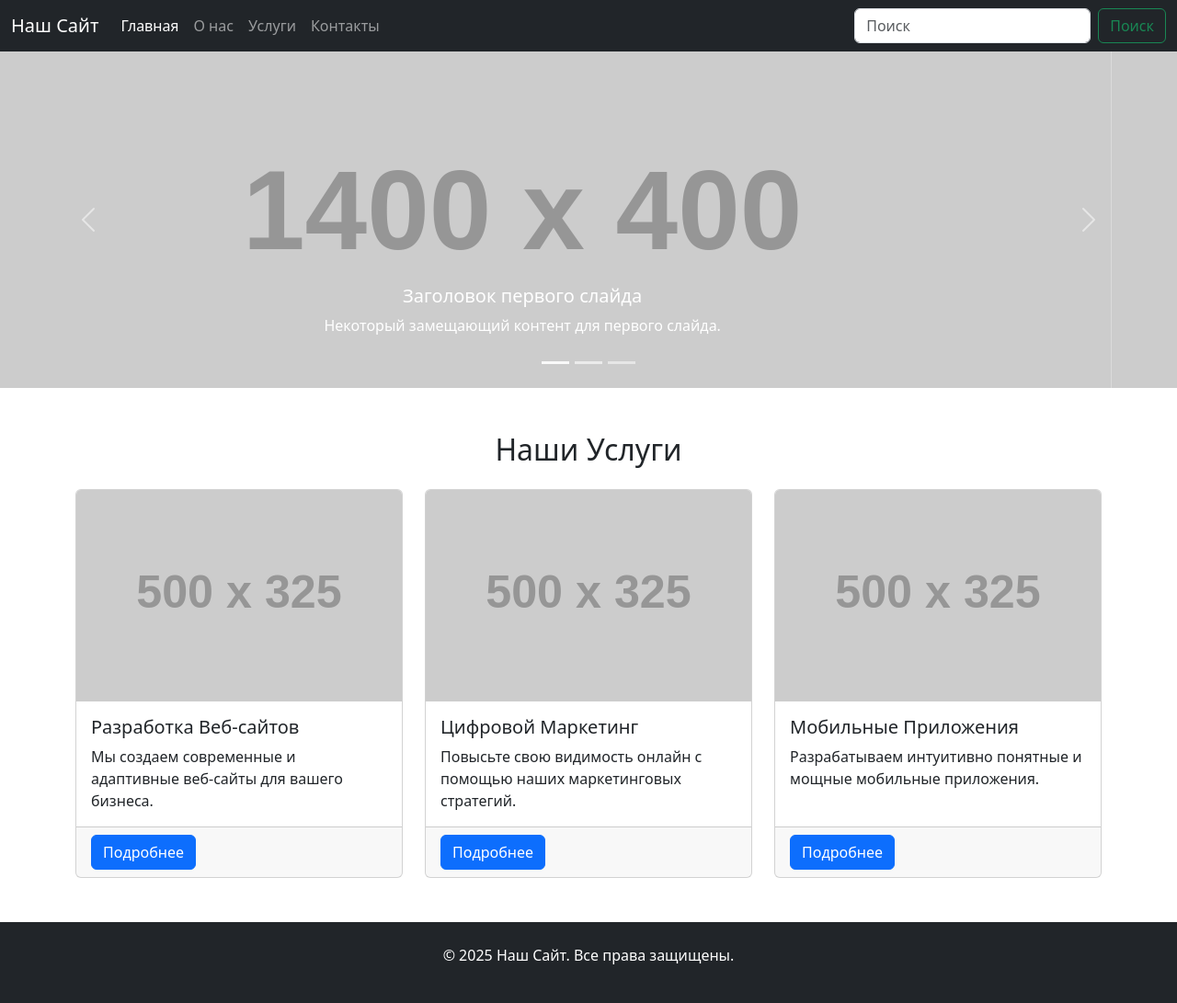
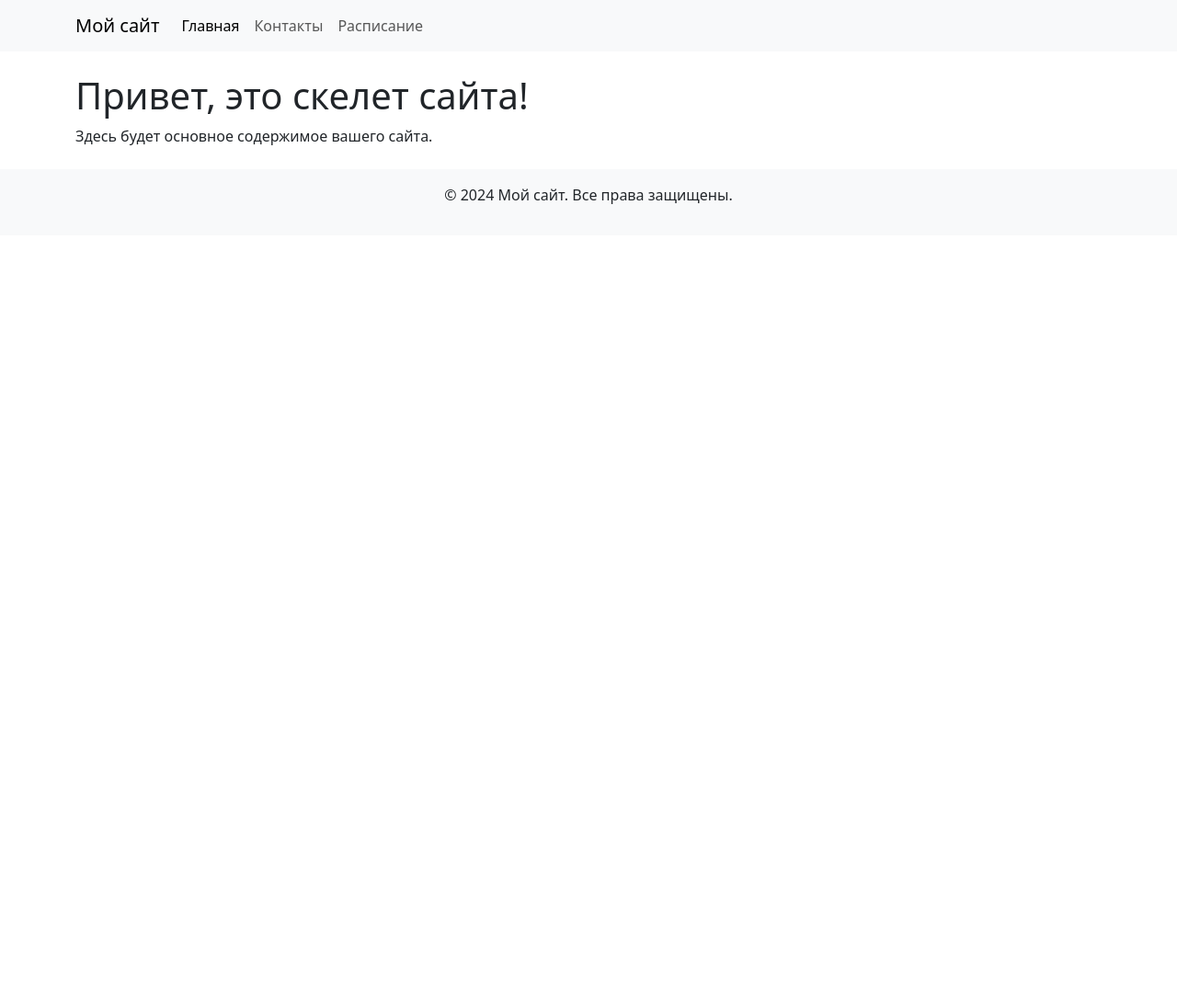
Before and after one commit to AlinaAvazova/profile, a plain HTML site: page index.html in a window 1280 px wide. Shown: the whole page at 92% size. After the commit the page ends 800 px from the top, so only its background shows below. Drawn offline with nearby package versions, Linux system fonts and the light colour scheme; placeholder pictures from the web are drawn by us; a small style sheet from the web is missing.

Commit message:
Update index.html

```diff
--- a/index.html
+++ b/index.html
@@ -1,132 +1,52 @@
 <!DOCTYPE html>
-<html lang="en">
+<html lang="ru">
 <head>
     <meta charset="UTF-8">
     <meta name="viewport" content="width=device-width, initial-scale=1.0">
-    <title>Расширенный Скелет Bootstrap</title>
-    <link href="https://cdn.jsdelivr.net/npm/bootstrap@5.3.3/dist/css/bootstrap.min.css" rel="stylesheet" integrity="sha384-QWTKZyjpPEjISv5WaRU9OFeRpok6YctnYmDr5pNlyT2bRjXh0JMhjY6hW+ALEwIH" crossorigin="anonymous">
+    <title>Скелет сайта Bootstrap</title>
+
+    <link href="https://cdn.jsdelivr.net/npm/bootstrap@5.3.3/dist/css/bootstrap.min.css" rel="stylesheet" integrity="sha384-QWTKZyjpPEjISv5WaRU9O5Ry4Ev6zG6OuTvoQVluJ1Q3gpU1tW8YyjyhkpugjQvn" crossorigin="anonymous">
+    <link rel="stylesheet" href="style.css">
 </head>
 <body>
 
-    <nav class="navbar navbar-expand-lg navbar-dark bg-dark">
-        <div class="container-fluid">
-            <a class="navbar-brand" href="#">Наш Сайт</a>
+
+    <header>
+        <nav class="navbar navbar-expand-lg navbar-light bg-light">
+            <div class="container">
+                <a class="navbar-brand" href="#">Мой сайт</a>
                 <button class="navbar-toggler" type="button" data-bs-toggle="collapse" data-bs-target="#navbarNav" aria-controls="navbarNav" aria-expanded="false" aria-label="Toggle navigation">
                     <span class="navbar-toggler-icon"></span>
                 </button>
                 <div class="collapse navbar-collapse" id="navbarNav">
-                <ul class="navbar-nav me-auto mb-2 mb-lg-0">
+                    <ul class="navbar-nav">
                         <li class="nav-item">
-                        <a class="nav-link active" aria-current="page" href="#">Главная</a>
+                            <a class="nav-link active" aria-current="page" href="index.html">Главная</a>
                         </li>
                         <li class="nav-item">
-                        <a class="nav-link" href="#">О нас</a>
+                            <a class="nav-link" href="pages/contacts.html">Контакты</a>
                         </li>
                         <li class="nav-item">
-                        <a class="nav-link" href="#">Услуги</a>
-                    </li>
-                    <li class="nav-item">
-                        <a class="nav-link" href="#">Контакты</a>
+                            <a class="nav-link" href="pages/schedule.html">Расписание</a>
                         </li>
                     </ul>
-                <form class="d-flex" role="search">
-                    <input class="form-control me-2" type="search" placeholder="Поиск" aria-label="Search">
-                    <button class="btn btn-outline-success" type="submit">Поиск</button>
-                </form>
                 </div>
             </div>
         </nav>
+    </header>
 
-    <main>
-        <div id="carouselExampleCaptions" class="carousel slide" data-bs-ride="carousel">
-            <div class="carousel-indicators">
-                <button type="button" data-bs-target="#carouselExampleCaptions" data-bs-slide-to="0" class="active" aria-current="true" aria-label="Slide 1"></button>
-                <button type="button" data-bs-target="#carouselExampleCaptions" data-bs-slide-to="1" aria-label="Slide 2"></button>
-                <button type="button" data-bs-target="#carouselExampleCaptions" data-bs-slide-to="2" aria-label="Slide 3"></button>
-            </div>
-            <div class="carousel-inner">
-                <div class="carousel-item active">
-                    <img src="https://via.placeholder.com/1400x400/777?text=Слайд+1" class="d-block w-100" alt="Слайд 1">
-                    <div class="carousel-caption d-none d-md-block">
-                        <h5>Заголовок первого слайда</h5>
-                        <p>Некоторый замещающий контент для первого слайда.</p>
-                    </div>
-                </div>
-                <div class="carousel-item">
-                    <img src="https://via.placeholder.com/1400x400/666?text=Слайд+2" class="d-block w-100" alt="Слайд 2">
-                    <div class="carousel-caption d-none d-md-block">
-                        <h5>Заголовок второго слайда</h5>
-                        <p>Некоторый замещающий контент для второго слайда.</p>
-                    </div>
-                </div>
-                <div class="carousel-item">
-                    <img src="https://via.placeholder.com/1400x400/555?text=Слайд+3" class="d-block w-100" alt="Слайд 3">
-                    <div class="carousel-caption d-none d-md-block">
-                        <h5>Заголовок третьего слайда</h5>
-                        <p>Некоторый замещающий контент для третьего слайда.</p>
-                    </div>
-                </div>
-            </div>
 
-<button class="carousel-control-prev" type="button" data-bs-target="#carouselExampleCaptions" data-bs-slide="prev">
-                <span class="carousel-control-prev-icon" aria-hidden="true"></span>
-                <span class="visually-hidden">Предыдущий</span>
-            </button>
-            <button class="carousel-control-next" type="button" data-bs-target="#carouselExampleCaptions" data-bs-slide="next">
-                <span class="carousel-control-next-icon" aria-hidden="true"></span>
-                <span class="visually-hidden">Следующий</span>
-            </button>
-        </div>
-
-        <div class="container my-5">
-            <h2 class="text-center mb-4">Наши Услуги</h2>
-            <div class="row row-cols-1 row-cols-md-3 g-4">
-                <div class="col">
-                    <div class="card h-100">
-                        <img src="https://via.placeholder.com/500x325/add8e6?text=Услуга+1" class="card-img-top" alt="Услуга 1">
-                        <div class="card-body">
-                            <h5 class="card-title">Разработка Веб-сайтов</h5>
-                            <p class="card-text">Мы создаем современные и адаптивные веб-сайты для вашего бизнеса.</p>
-                        </div>
-                        <div class="card-footer">
-                            <a href="#" class="btn btn-primary">Подробнее</a>
-                        </div>
-                    </div>
-                </div>
-                <div class="col">
-                    <div class="card h-100">
-                        <img src="https://via.placeholder.com/500x325/90ee90?text=Услуга+2" class="card-img-top" alt="Услуга 2">
-                        <div class="card-body">
-                            <h5 class="card-title">Цифровой Маркетинг</h5>
-                            <p class="card-text">Повысьте свою видимость онлайн с помощью наших маркетинговых стратегий.</p>
-                        </div>
-                        <div class="card-footer">
-                            <a href="#" class="btn btn-primary">Подробнее</a>
-                        </div>
-                    </div>
-                </div>
-                <div class="col">
-                    <div class="card h-100">
-                        <img src="https://via.placeholder.com/500x325/ffc0cb?text=Услуга+3" class="card-img-top" alt="Услуга 3">
-                        <div class="card-body">
-                            <h5 class="card-title">Мобильные Приложения</h5>
-                            <p class="card-text">Разрабатываем интуитивно понятные и мощные мобильные приложения.</p>
-                        </div>
-                        <div class="card-footer">
-                            <a href="#" class="btn btn-primary">Подробнее</a>
-                        </div>
-                    </div>
-                </div>
-            </div>
-        </div>
+    <main class="container my-4">
+        <h1>Привет, это скелет сайта!</h1>
+        <p>Здесь будет основное содержимое вашего сайта.</p>
     </main>
 
-    <footer class="bg-dark text-white text-center py-4">
-        <div class="container">
-            <p>&copy; 2025 Наш Сайт. Все права защищены.</p>
-        </div>
+
+    <footer class="bg-light text-center py-3">
+        <p>&copy; 2024 Мой сайт. Все права защищены.</p>
     </footer>
 
     <script src="https://cdn.jsdelivr.net/npm/bootstrap@5.3.3/dist/js/bootstrap.bundle.min.js" integrity="sha384-YvpcrYf0tY3lHB60NNkmXc5s9fDVZLESaAA55NDzOxhy9GkcIdslK1eN7N6jIeHz" crossorigin="anonymous"></script>
+    <script src="script.js"></script>
 </body>
 </html>
```
Lines whose indentation alone changed are shown as unchanged.
